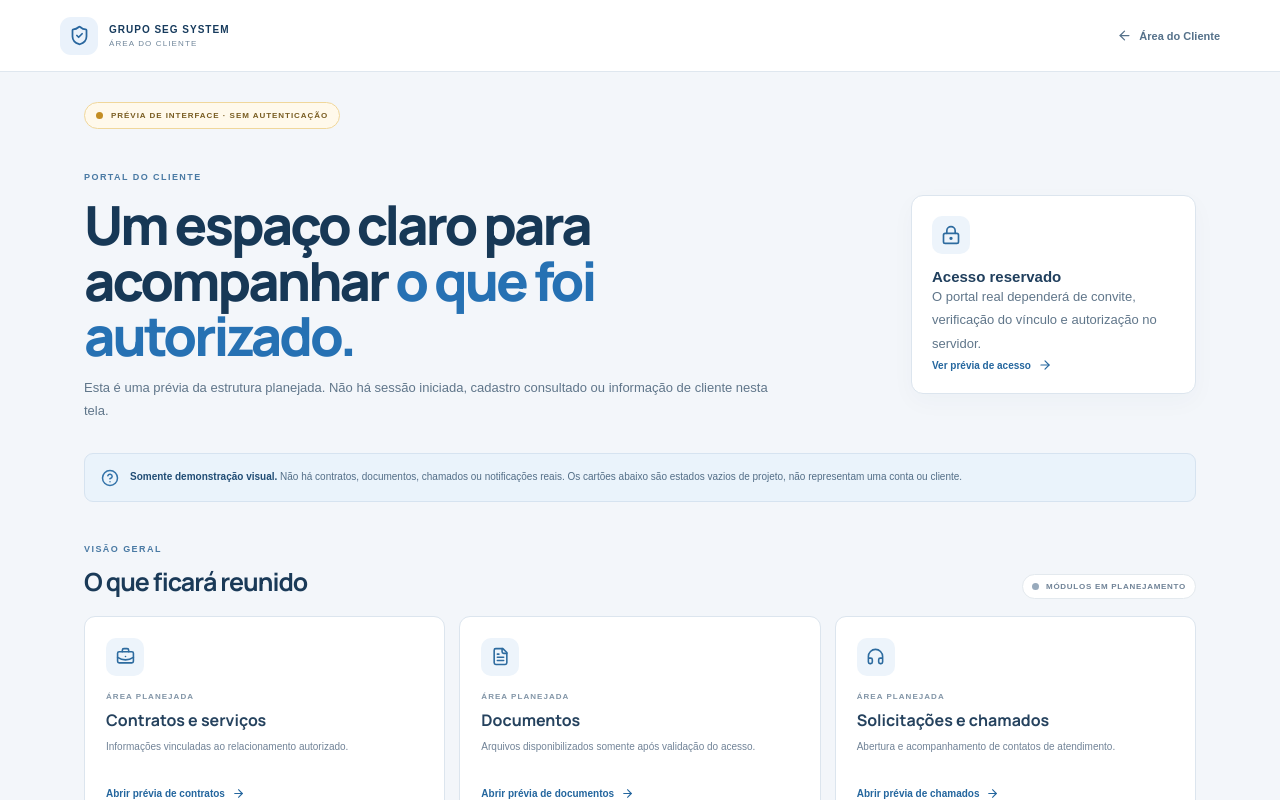
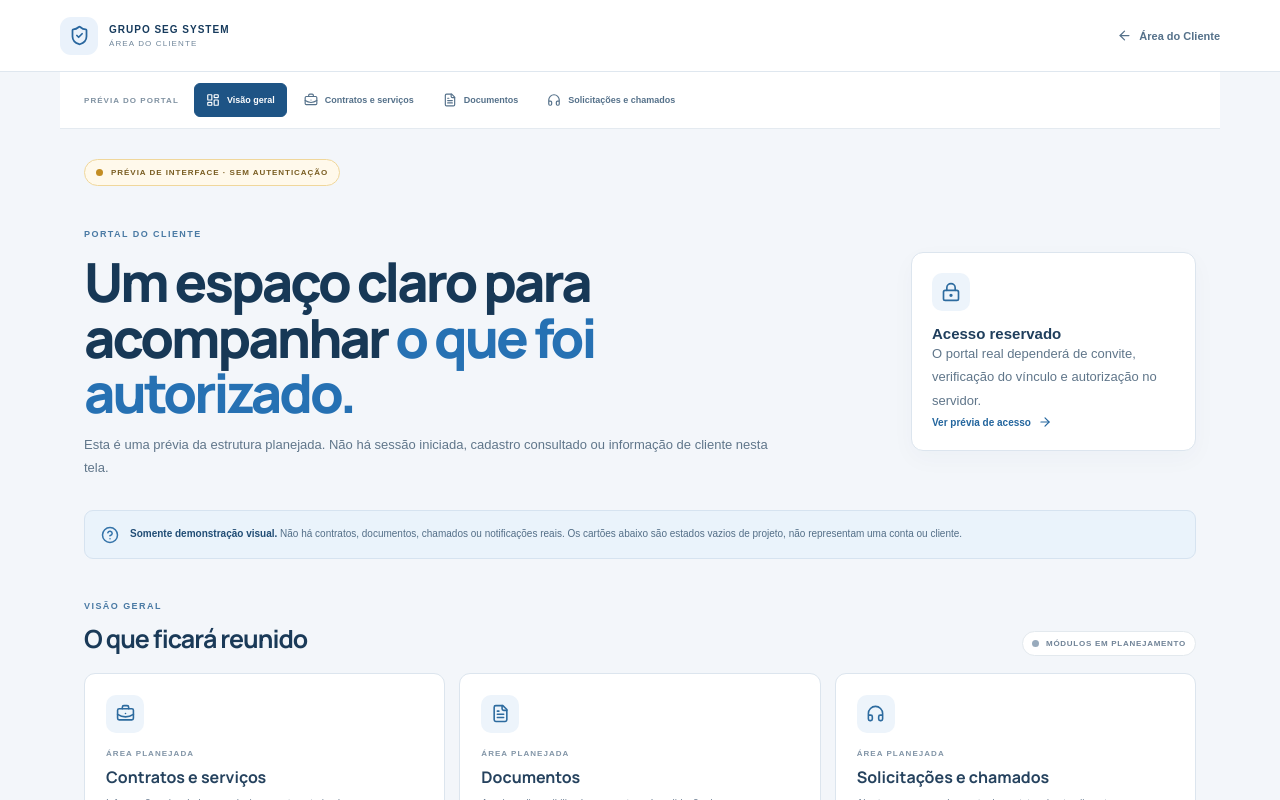
Before and after one commit to berger33/gruposegsystemseguranca, a Next.js app: page /cliente/painel in a window 1280 px wide. Shown: the top 800 px of the page. Built offline with nearby package versions, Linux system fonts and the light colour scheme.

Commit message:
feat: unify client portal preview navigation
Co-authored-by: arena-agent <297053741+arena-agent@users.noreply.github.com>

```diff
--- a/src/app/cliente/chamados/ClientRequestsPreview.tsx
+++ b/src/app/cliente/chamados/ClientRequestsPreview.tsx
@@ -1,4 +1,6 @@
 "use client";
+
+import ClientPortalNavigation from "@/components/ClientPortalNavigation";
 
 import { useState, type FormEvent } from "react";
 import Link from "next/link";
@@ -61,6 +63,8 @@ export default function ClientRequestsPreview() {
         <Link className={styles.back} href="/cliente/painel"><ArrowLeft size={14} /> Painel do cliente</Link>
       </header>
 
+      <ClientPortalNavigation />
+
       <section className={styles.content}>
         <div className={styles.previewTag}><span /> FLUXO DEMONSTRATIVO · SEM ENVIO</div>
         <div className={styles.heading}>
--- a/src/app/cliente/contratos/page.tsx
+++ b/src/app/cliente/contratos/page.tsx
@@ -1,3 +1,4 @@
+import ClientPortalNavigation from "@/components/ClientPortalNavigation";
 import type { Metadata } from "next";
 import Link from "next/link";
 import { ArrowLeft, ArrowRight, BriefcaseBusiness, FileText, LockKeyhole, ShieldCheck, TriangleAlert } from "lucide-react";
@@ -18,6 +19,8 @@ export default function ClientContractsPreviewPage() {
         </Link>
         <Link className={styles.back} href="/cliente/painel"><ArrowLeft size={14} /> Painel do cliente</Link>
       </header>
+
+      <ClientPortalNavigation />
 
       <section className={styles.content}>
         <div className={styles.previewTag}><span /> PRÉVIA · SEM DADOS CONTRATUAIS</div>
--- a/src/app/cliente/documentos/page.tsx
+++ b/src/app/cliente/documentos/page.tsx
@@ -1,3 +1,4 @@
+import ClientPortalNavigation from "@/components/ClientPortalNavigation";
 import type { Metadata } from "next";
 import Link from "next/link";
 import { ArrowLeft, FileText, FolderOpen, LockKeyhole, ShieldCheck, TriangleAlert } from "lucide-react";
@@ -18,6 +19,8 @@ export default function ClientDocumentsPreviewPage() {
         </Link>
         <Link className={styles.back} href="/cliente/painel"><ArrowLeft size={14} /> Painel do cliente</Link>
       </header>
+
+      <ClientPortalNavigation />
 
       <section className={styles.content}>
         <div className={styles.previewTag}><span /> PRÉVIA · SEM DOCUMENTOS REAIS</div>
--- a/src/app/cliente/painel/page.tsx
+++ b/src/app/cliente/painel/page.tsx
@@ -1,3 +1,4 @@
+import ClientPortalNavigation from "@/components/ClientPortalNavigation";
 import type { Metadata } from "next";
 import Link from "next/link";
 import { ArrowLeft, ArrowRight, Bell, BriefcaseBusiness, CircleHelp, FileText, Headphones, LockKeyhole, ShieldCheck } from "lucide-react";
@@ -36,6 +37,8 @@ export default function ClientDashboardPreviewPage() {
         </Link>
         <Link className={styles.back} href="/cliente"><ArrowLeft size={15} /> Área do Cliente</Link>
       </header>
+
+      <ClientPortalNavigation />
 
       <section className={styles.content}>
         <div className={styles.previewTag}><span /> PRÉVIA DE INTERFACE · SEM AUTENTICAÇÃO</div>
--- /dev/null
+++ b/src/components/ClientPortalNavigation.module.css
@@ -0,0 +1 @@
+.nav{max-width:1160px;display:flex;align-items:center;gap:15px;margin:0 auto;padding:11px 24px;border-bottom:1px solid #e4eaf0;background:#fff}.label{flex:none;color:#8092a2;font-size:8px;font-weight:800;letter-spacing:.13em;white-space:nowrap}.links{display:flex;align-items:center;gap:5px;min-width:0;overflow-x:auto;scrollbar-width:thin}.link{flex:none;display:inline-flex;align-items:center;gap:7px;min-height:34px;padding:0 11px;border:1px solid transparent;border-radius:6px;color:#55718a;font-size:9px;font-weight:700;text-decoration:none;white-space:nowrap;transition:background .15s ease,color .15s ease,border-color .15s ease}.link:hover{border-color:#dce6ef;background:#f3f7fa;color:#245a88}.active,.active:hover{border-color:#1e5485;background:#1e5485;color:#fff}.link:focus-visible{outline:3px solid #79b3e0;outline-offset:2px}@media(max-width:680px){.nav{align-items:flex-start;flex-direction:column;gap:7px;padding:10px 16px}.links{width:100%;padding:1px 1px 4px}.link{min-height:32px;padding:0 9px}}
--- /dev/null
+++ b/src/components/ClientPortalNavigation.tsx
@@ -0,0 +1,34 @@
+"use client";
+
+import Link from "next/link";
+import { usePathname } from "next/navigation";
+import { BriefcaseBusiness, FileText, Headphones, LayoutDashboard } from "lucide-react";
+import styles from "./ClientPortalNavigation.module.css";
+
+const destinations = [
+  { href: "/cliente/painel", label: "Visão geral", icon: LayoutDashboard },
+  { href: "/cliente/contratos", label: "Contratos e serviços", icon: BriefcaseBusiness },
+  { href: "/cliente/documentos", label: "Documentos", icon: FileText },
+  { href: "/cliente/chamados", label: "Solicitações e chamados", icon: Headphones },
+];
+
+export default function ClientPortalNavigation() {
+  const pathname = usePathname();
+
+  return (
+    <nav className={styles.nav} aria-label="Navegação das prévias do portal do cliente">
+      <span className={styles.label}>PRÉVIA DO PORTAL</span>
+      <div className={styles.links}>
+        {destinations.map(({ href, label, icon: Icon }) => {
+          const active = pathname === href;
+          return (
+            <Link key={href} href={href} className={`${styles.link} ${active ? styles.active : ""}`} aria-current={active ? "page" : undefined}>
+              <Icon size={14} aria-hidden="true" />
+              {label}
+            </Link>
+          );
+        })}
+      </div>
+    </nav>
+  );
+}
```
Also changed, not shown: 1 other file (tests, documents, lock files or other folders).
